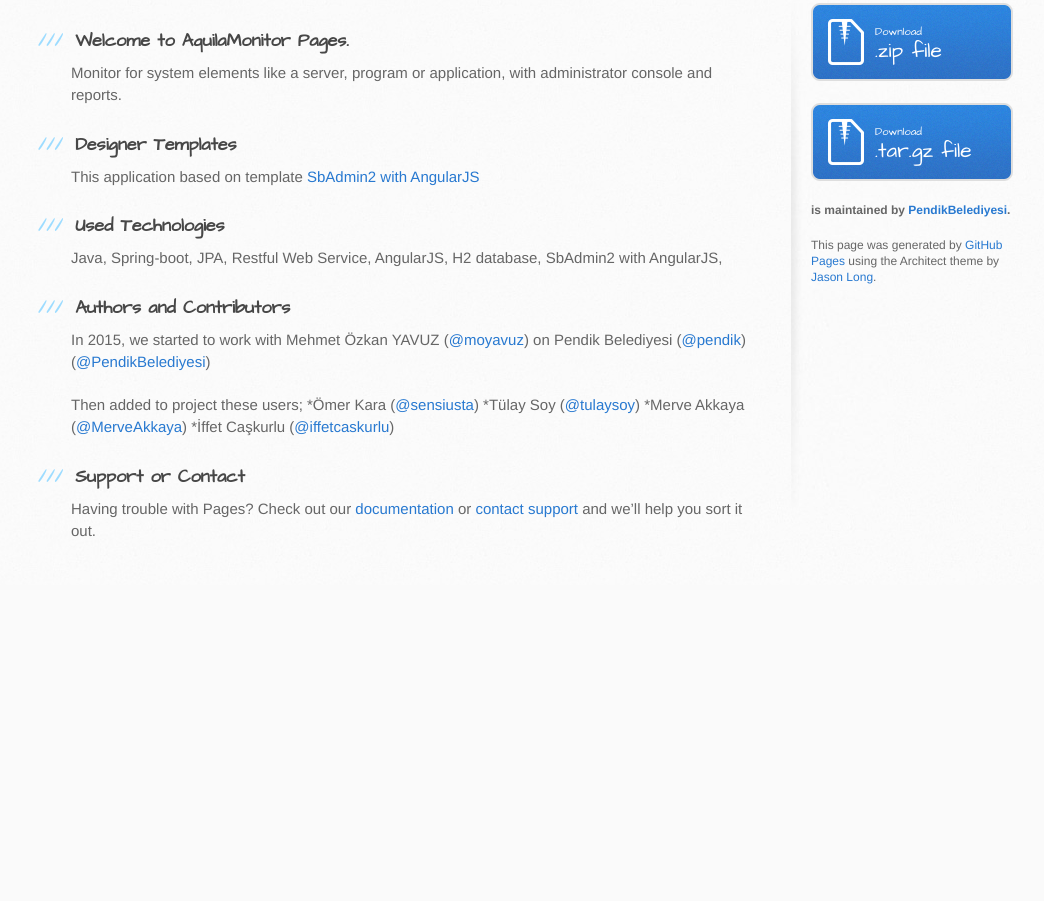
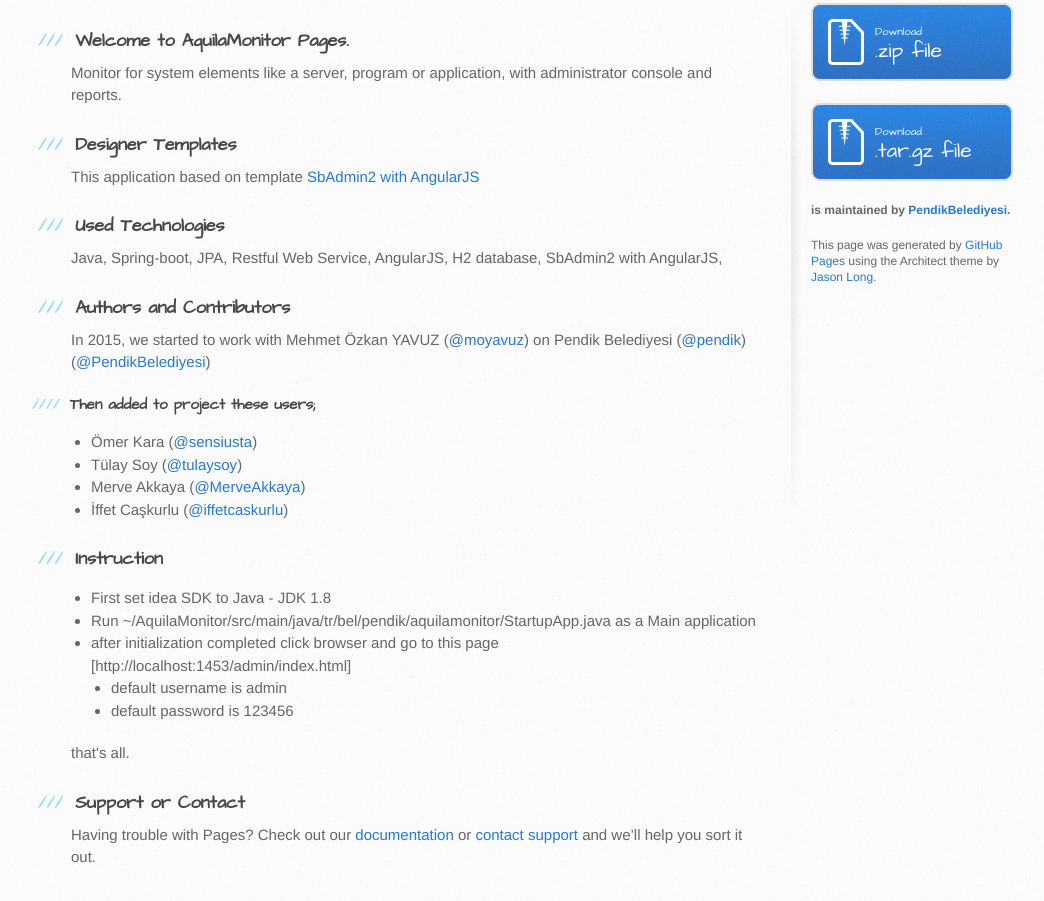
Before and after one commit to PendikBelediyesi/AquilaMonitor, a plain HTML site: page index.html in a window 1280 px wide. Shown: the part 297-1198 px from the top of the page, without its empty margins (99-1143 px from the left). Before the commit the page ends 882 px from the top, so only its background shows below. Drawn offline with Linux system fonts and the light colour scheme.

Commit message:
Create gh-pages branch via GitHub

```diff
--- a/index.html
+++ b/index.html
@@ -48,11 +48,32 @@
 
 <p>In 2015, we started to work with Mehmet Özkan YAVUZ (<a href="https://github.com/moyavuz" class="user-mention">@moyavuz</a>) on Pendik Belediyesi (<a href="https://github.com/pendik" class="user-mention">@pendik</a>) (<a href="https://github.com/PendikBelediyesi" class="user-mention">@PendikBelediyesi</a>)</p>
 
-<p>Then added to project these users;
-*Ömer Kara (<a href="https://github.com/sensiusta" class="user-mention">@sensiusta</a>)
-*Tülay Soy (<a href="https://github.com/tulaysoy" class="user-mention">@tulaysoy</a>)
-*Merve Akkaya (<a href="https://github.com/MerveAkkaya" class="user-mention">@MerveAkkaya</a>)
-*İffet Caşkurlu (<a href="https://github.com/iffetcaskurlu" class="user-mention">@iffetcaskurlu</a>)</p>
+<h4>
+<a id="then-added-to-project-these-users" class="anchor" href="#then-added-to-project-these-users" aria-hidden="true"><span class="octicon octicon-link"></span></a>Then added to project these users;</h4>
+
+<ul>
+<li>Ömer Kara (<a href="https://github.com/sensiusta" class="user-mention">@sensiusta</a>)</li>
+<li>Tülay Soy (<a href="https://github.com/tulaysoy" class="user-mention">@tulaysoy</a>)</li>
+<li>Merve Akkaya (<a href="https://github.com/MerveAkkaya" class="user-mention">@MerveAkkaya</a>)</li>
+<li>İffet Caşkurlu (<a href="https://github.com/iffetcaskurlu" class="user-mention">@iffetcaskurlu</a>)</li>
+</ul>
+
+<h3>
+<a id="instruction" class="anchor" href="#instruction" aria-hidden="true"><span class="octicon octicon-link"></span></a>Instruction</h3>
+
+<ul>
+<li>First set idea SDK to Java - JDK 1.8</li>
+<li>Run ~/AquilaMonitor/src/main/java/tr/bel/pendik/aquilamonitor/StartupApp.java as a Main application</li>
+<li>after initialization completed  click browser and go to this page [http://localhost:1453/admin/index.html]
+
+<ul>
+<li>default username is admin</li>
+<li>default password is 123456</li>
+</ul>
+</li>
+</ul>
+
+<p>that's all.</p>
 
 <h3>
 <a id="support-or-contact" class="anchor" href="#support-or-contact" aria-hidden="true"><span class="octicon octicon-link"></span></a>Support or Contact</h3>
```
Also changed, not shown: params.json (+1 -1 lines).
